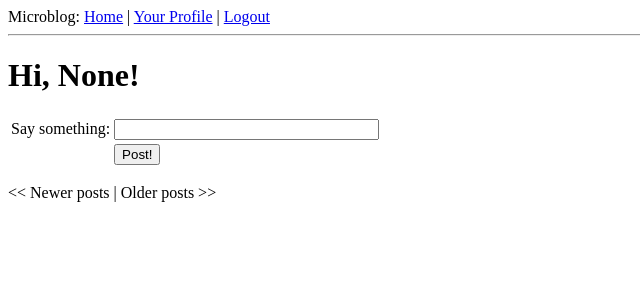
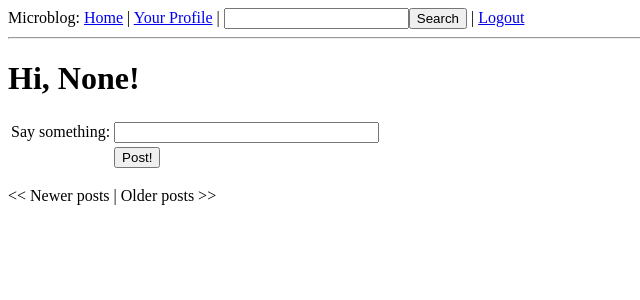
Before and after one commit to cdueltgen/microbolg, a Flask app: page / in a window 1280 px wide. Shown: the top 300 px of the page, without its empty margins (0-640 px from the left). Run offline with Flask 2, Linux system fonts and the light colour scheme; a user stored in the database is signed in; data comes from the database, SQL or seed files in the repository; data that the repository does not hold is empty; parts of the project's set-up code (start-up, migrations or seed data) failed here and were passed over.

Commit message:
part 10 search implemented

```diff
--- a/app/forms.py
+++ b/app/forms.py
@@ -27,3 +27,6 @@
 
 class PostForm(Form):
     post = TextField('post', validators = [Required()])
+
+class SearchForm(Form):
+    search = TextField('search', validators = [Required()])
--- a/app/models.py
+++ b/app/models.py
@@ -1,5 +1,7 @@
 from app import db
+from app import app
 from hashlib import md5
+import flask.ext.whooshalchemy as whooshalchemy
 
 ROLE_USER = 0
 ROLE_ADMIN = 1
@@ -71,6 +73,8 @@
         return '<User %r>' % (self.nickname)
 
 class Post(db.Model):
+    __searchable__ = ['body']
+
     id = db.Column(db.Integer, primary_key = True)
     body = db.Column(db.String(140))
     timestamp = db.Column(db.DateTime)
@@ -78,3 +82,5 @@
 
     def __repr__(self):
         return '<Post %r>' % (self.body)
+
+whooshalchemy.whoosh_index(app, Post)
--- a/app/templates/base.html
+++ b/app/templates/base.html
@@ -11,6 +11,7 @@
       <a href="{{ url_for('index') }}">Home</a>
       {% if g.user.is_authenticated() %}
       | <a href="{{ url_for('user', nickname = g.user.nickname) }}">Your Profile</a>
+      | <form style="display: inline;" action="{{url_for('search')}}" method="post" name="search"> {{g.search_form.hidden_tag()}}{{g.search_form.search(size=20)}}<input type="submit" value="Search"></form>
       | <a href="{{ url_for('logout') }}">Logout</a>
       {% endif %}
     </div>
--- a/app/views.py
+++ b/app/views.py
@@ -1,10 +1,10 @@
 from flask import render_template, flash, redirect, session, url_for, request, g
 from flask.ext.login import login_user, logout_user, current_user, login_required
 from app import app, db, lm, oid
-from forms import LoginForm, EditForm, PostForm
+from forms import LoginForm, EditForm, PostForm, SearchForm
 from models import User, ROLE_USER, ROLE_ADMIN, Post
 from datetime import datetime
-from config import POSTS_PER_PAGE
+from config import POSTS_PER_PAGE, MAX_SEARCH_RESULTS
 
 @lm.user_loader
 def load_user(id):
@@ -17,6 +17,7 @@
         g.user.last_seen = datetime.utcnow()
         db.session.add(g.user)
         db.session.commit()
+        g.search_form = SearchForm()
 
 @app.errorhandler(404)
 def internal_error(error):
@@ -153,3 +154,18 @@
     db.session.commit()
     flash('You have stopped following ' + nickname + '.')
     return redirect(url_for('user', nickname = nickname))
+
+@app.route('/search', methods = ['POST'])
+@login_required
+def search():
+    if not g.search_form.validate_on_submit():
+        return redirect(url_for('index'))
+    return redirect(url_for('search_results', query = g.search_form.search.data))
+
+@app.route('/search_results/<query>')
+@login_required
+def search_results(query):
+    results = Post.query.whoosh_search(query, MAX_SEARCH_RESULTS).all()
+    return render_template('search_results.html',
+        query = query,
+        results = results)
--- a/config.py
+++ b/config.py
@@ -13,6 +13,7 @@
 
 SQLALCHEMY_DATABASE_URI = 'sqlite:///' + os.path.join(basedir, 'app.db')
 SQLALCHEMY_MIGRATE_REPO = os.path.join(basedir, 'db_repository')
+WHOOSH_BASE = os.path.join(basedir, 'search.db')
 
 # mail server settings
 MAIL_SERVER = 'localhost'
@@ -25,3 +26,4 @@
 
 # pagination
 POSTS_PER_PAGE = 3
+MAX_SEARCH_RESULTS = 50
```
Also changed, not shown: app/templates/search_results.html (added, +9 -0 lines).
